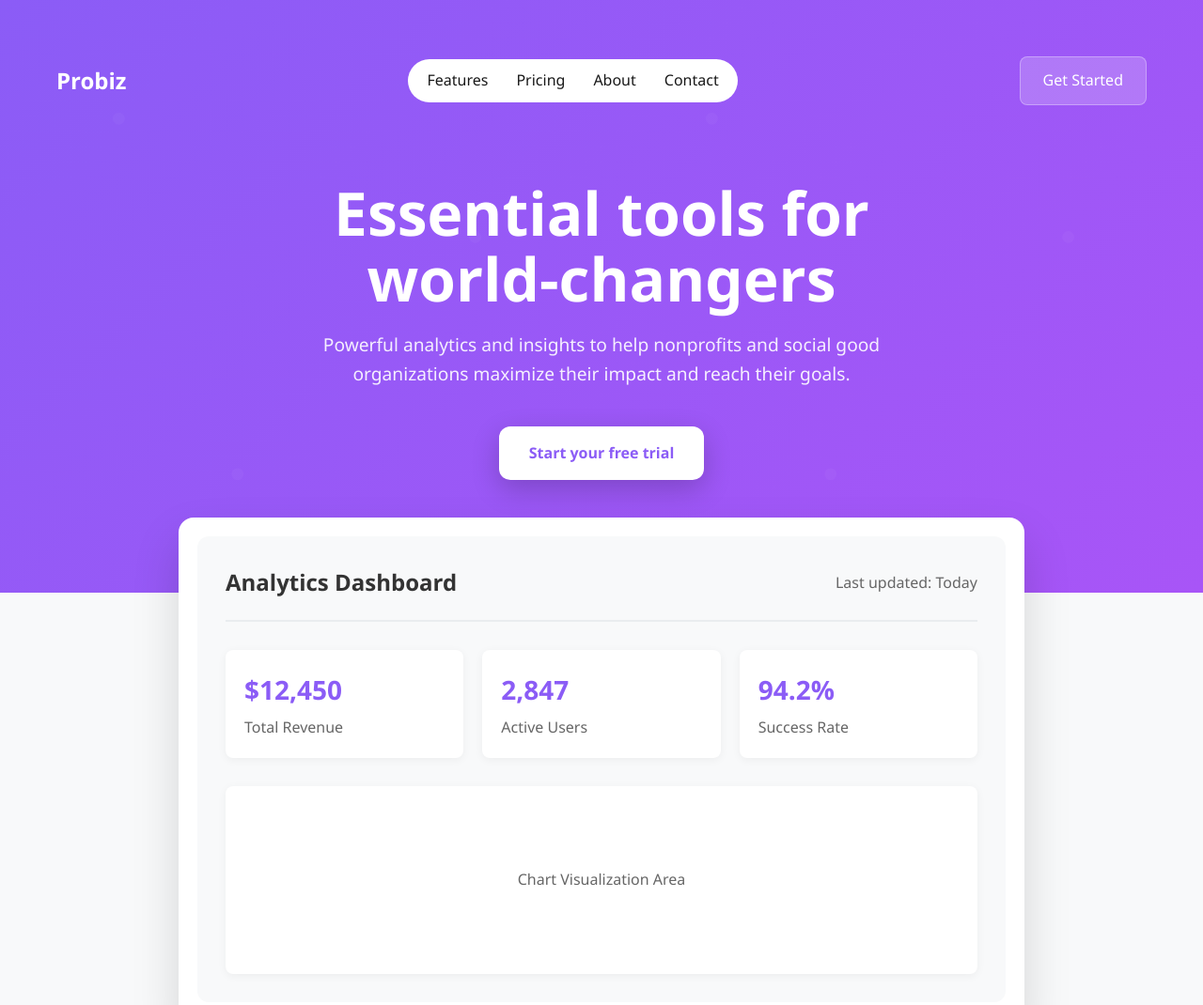
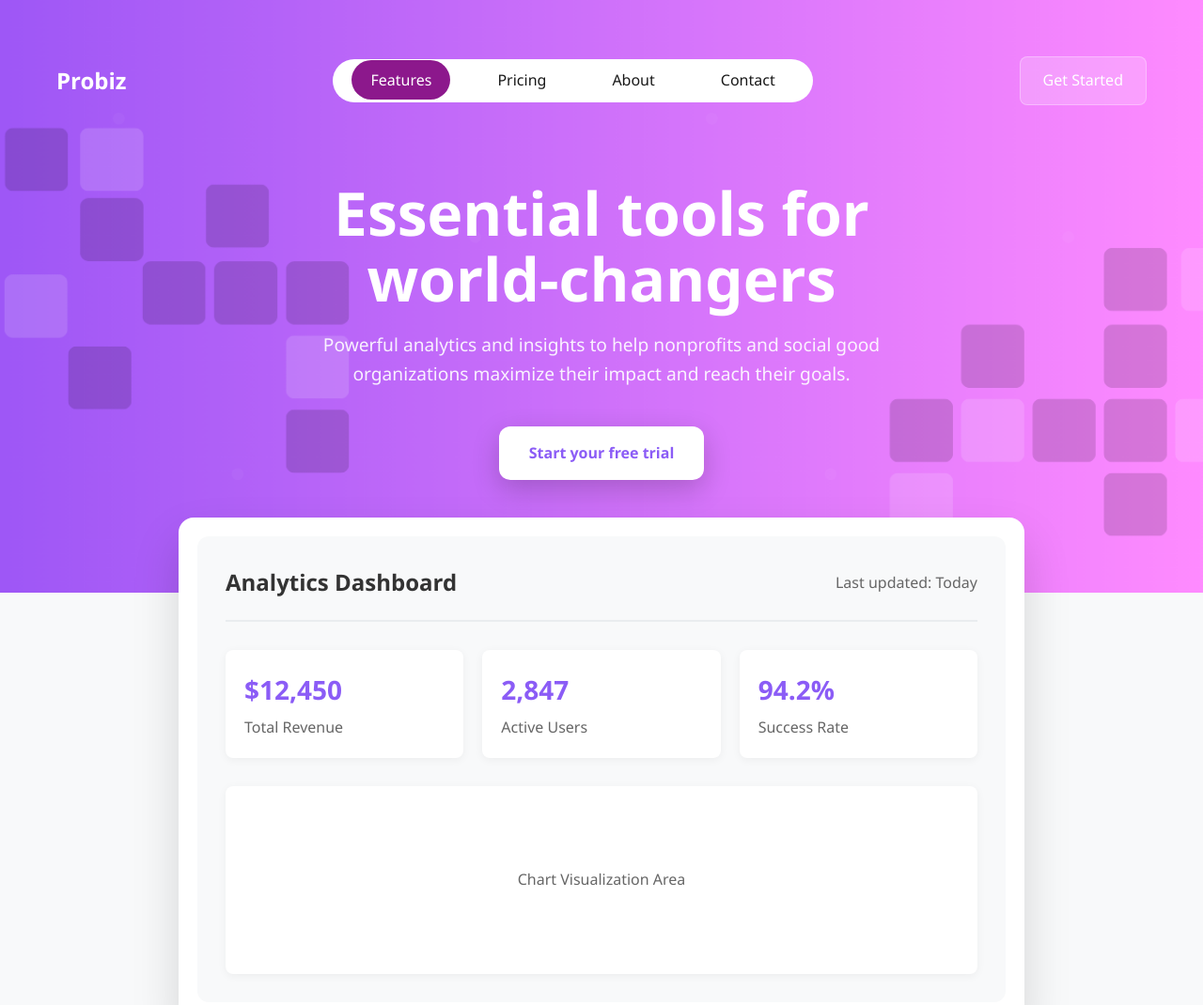
Before and after one commit to Codelance-pro/probiz, a plain HTML site: page index.html in a window 1280 px wide. Shown: the top 1070 px of the page at 94% size. Drawn offline with Linux system fonts and the light colour scheme.

Commit message:
background image

```diff
--- a/index.html
+++ b/index.html
@@ -12,6 +12,7 @@
             padding: 0;
             box-sizing: border-box;
             font-family: 'Segoe UI', Tahoma, Geneva, Verdana, sans-serif;
+            scroll-behavior: smooth;
         }
 
         body {
@@ -28,7 +29,9 @@
 
         /* Header */
         .header {
-            background: linear-gradient(135deg, #8B5CF6 0%, #A855F7 100%);
+            /* background: linear-gradient(135deg, #8B5CF6 0%, #A855F7 100%); */
+            background-image: url('background.png');
+            background-size: cover;
             color: white;
             padding: 60px 0 120px;
             position: relative;
@@ -74,6 +77,19 @@
             text-decoration: none;
             opacity: 0.9;
             transition: opacity 0.3s;
+            border-radius: 50px;
+        }
+
+        .nav-link {
+            padding: 10px 20px;
+            text-decoration: none;
+            color: black;
+            border-radius: 5px;
+        }
+
+        .nav-link.active {
+            background: purple;
+            color: white;
         }
 
         .nav-menu a:hover {
@@ -326,17 +342,20 @@
 
         @media (max-width: 900px) {
             .expertise-grid {
-    flex-direction: column; /* stack cards vertically */
+                flex-direction: column;
+                /* stack cards vertically */
             }
 
             .expertise-card {
-    flex-direction: column; /* stack header, image, text */
+                flex-direction: column;
+                /* stack header, image, text */
                 align-items: center;
                 text-align: center;
             }
 
             .expertise-card p {
-    width: 100%; /* full width text */
+                width: 100%;
+                /* full width text */
                 margin-top: 15px;
             }
         }
@@ -729,10 +748,10 @@
             <nav class="nav">
                 <div class="logo">Probiz</div>
                 <ul class="nav-menu">
-                    <li><a href="#features">Features</a></li>
-                    <li><a href="#pricing">Pricing</a></li>
-                    <li><a href="#about">About</a></li>
-                    <li><a href="#contact">Contact</a></li>
+                    <li><a href="#features" class="nav-link active">Features</a></li>
+                    <li><a href="#pricing" class="nav-link">Pricing</a></li>
+                    <li><a href="#about" class="nav-link">About</a></li>
+                    <li><a href="#contact" class="nav-link">Contact</a></li>
                 </ul>
                 <a href="#" class="cta-button">Get Started</a>
             </nav>
@@ -747,7 +766,7 @@
     </header>
 
     <!-- Dashboard Preview -->
-    <section class="dashboard-preview">
+    <section class="dashboard-preview" id="features">
         <div class="container">
             <div class="dashboard-image">
                 <div class="dashboard-content">
@@ -779,7 +798,7 @@
     </section>
 
     <!-- Features Section -->
-    <section class="features" id="features">
+    <section class="features" id="pricing">
         <div class="container">
             <h2>Explore what's possible<br>with purpose-built<br>solution</h2>
             <div class="features-grid">
@@ -803,7 +822,7 @@
     </section>
 
     <!-- Built-in Expertise Section -->
-    <section class="expertise">
+    <section class="expertise" id="about">
         <div class="container">
             <h2>Built-in expertise<br>for results</h2>
             <div class="expertise-grid">
@@ -939,7 +958,7 @@
 
 
     <!-- NEW FOOTER SECTION -->
-    <div class="footer-bg">
+    <div class="footer-bg" id="contact">
         <section class="footer-container">
             <div>
                 <div class="footer-box">
@@ -976,6 +995,15 @@
                 }
             });
         });
+
+        const links = document.querySelectorAll(".nav-link");
+
+        links.forEach(link => {
+            link.addEventListener("click", () => {
+                links.forEach(l => l.classList.remove("active"));
+                link.classList.add("active");
+            });
+        });
     </script>
 </body>
 
```
Also changed, not shown: background.png (added). Lines whose indentation alone changed are shown as unchanged.
